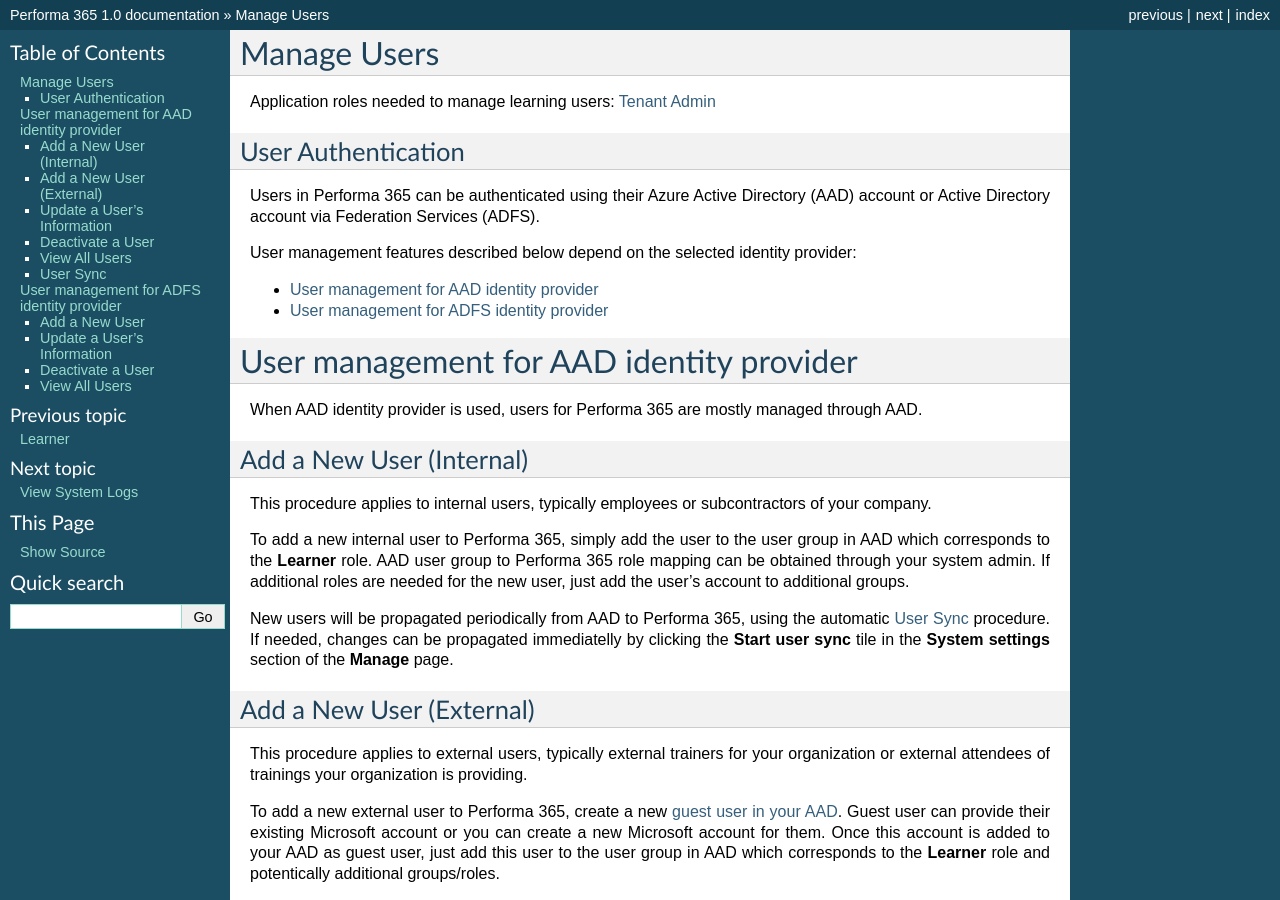
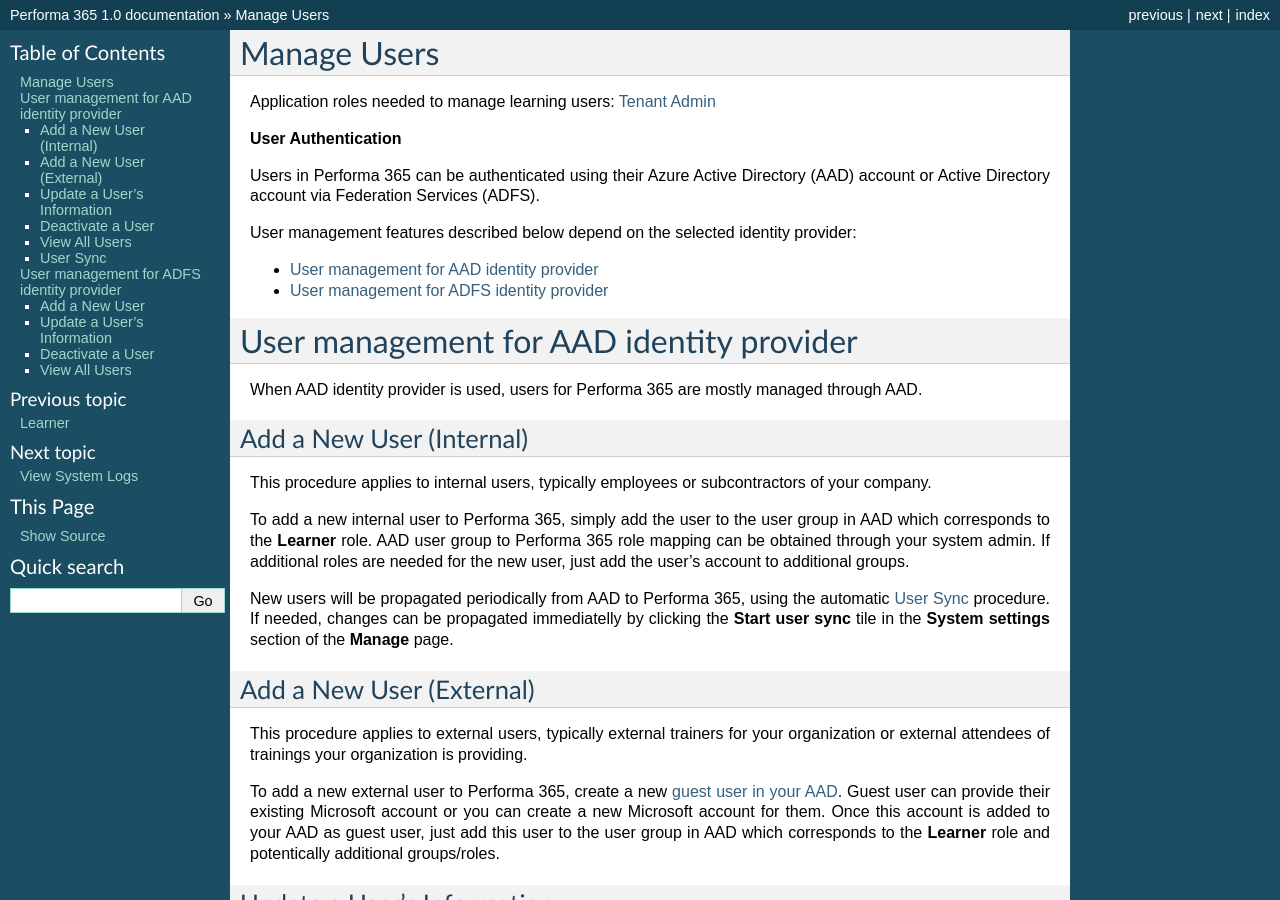
Before and after one commit to pslisko/performa365docs, a Sphinx documentation site: the page built from docs/howto/manage_users.rst, in a window 1280 px wide and 900 px high. Built offline with Sphinx 7.4.7, drawn with Linux system fonts in a browser that asks for light colours; pages that are not in the unit, such as notebooks, are missing from menus.

Commit message:
Update manage_users.rst

```diff
--- a/docs/howto/manage_users.rst
+++ b/docs/howto/manage_users.rst
@@ -5,8 +5,7 @@
 
 Application roles needed to manage learning users: :ref:`Tenant Admin <tenant_administrator>`
 
-User Authentication
-^^^^^^^^^^^^^^^^^^^^^^^^^^^^^^^^^^^^^^^^
+**User Authentication**
 
 Users in Performa 365 can be authenticated using their Azure Active Directory (AAD) account or Active Directory account via Federation Services (ADFS).
 
```
